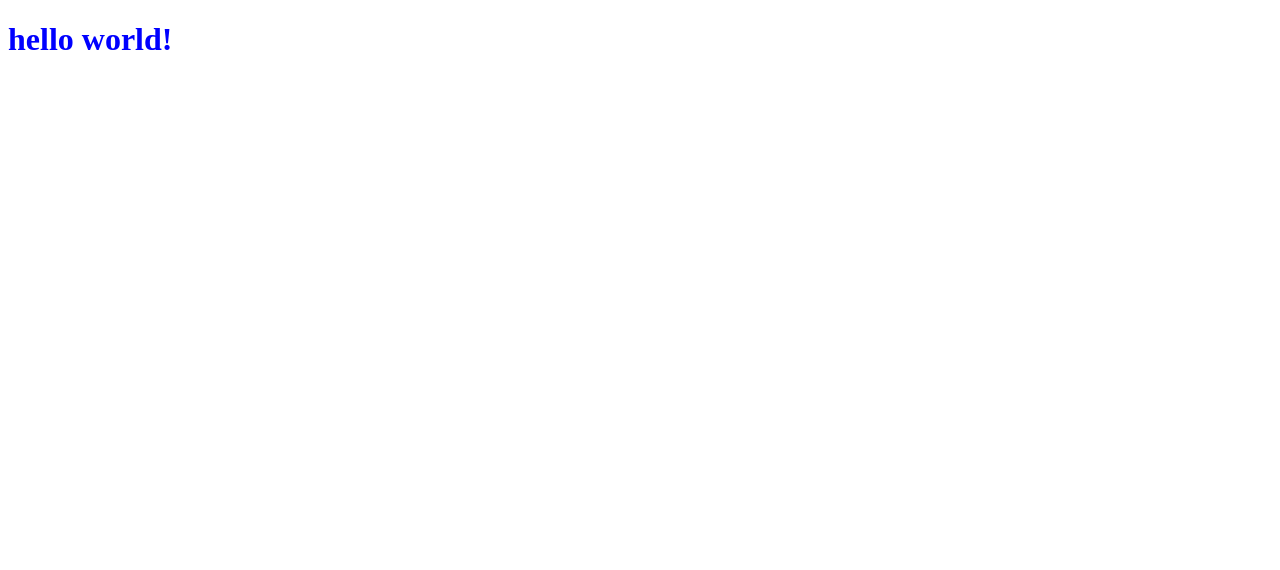
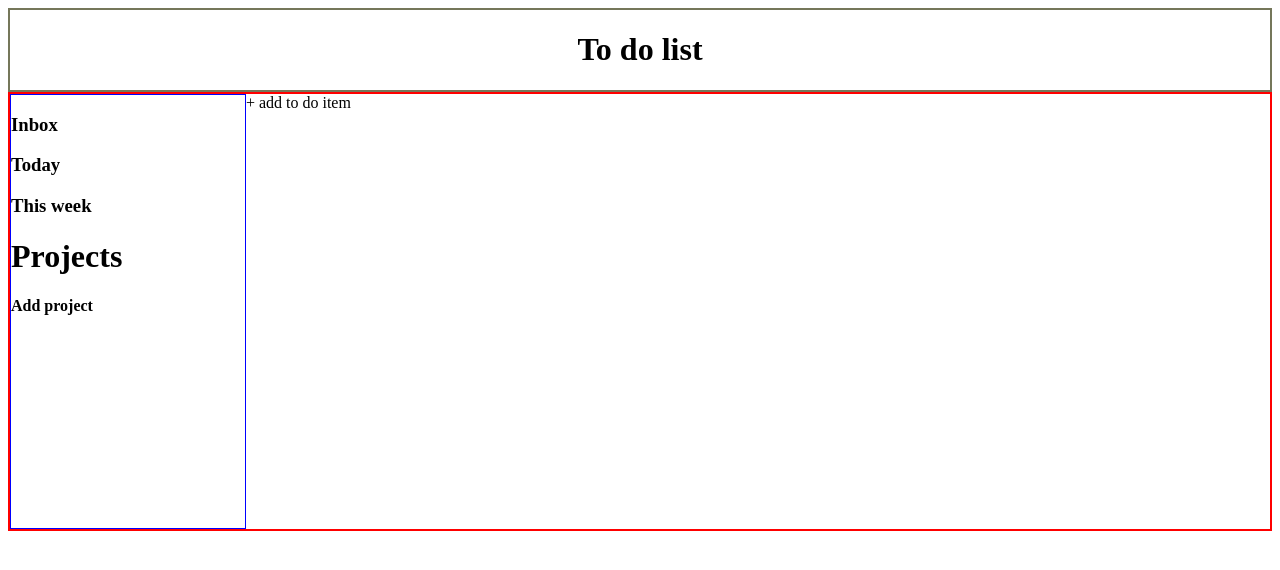
Before and after one commit to tyrone-code/todo-list, a website built with webpack: page src/template.html in a window 1280 px wide. Built offline with nearby package versions, Linux system fonts and the light colour scheme.

Commit message:
finished set up of webpack added general todo-list layout

```diff
--- a/src/greeting.js
+++ /dev/null
@@ -1,2 +0,0 @@
-// greeting.js
-export const greeting = "Hello, Odinite!";
--- /dev/null
+++ b/src/inbox.js
@@ -0,0 +1,2 @@
+// greeting.js
+export const greeting = "Hello, Odine!";
--- a/src/index.js
+++ b/src/index.js
@@ -1,5 +1,5 @@
 
 // index.js
-import { greeting } from "./greeting.js";
-
+import { greeting } from "./inbox.js";
+import './styles.css'
 console.log(greeting);
--- a/src/styles.css
+++ b/src/styles.css
@@ -1,3 +1,26 @@
-h1 {
-    color:blue;
+
+
+
+.header {
+    border:2px solid rgb(117, 119, 90);
+    text-align: center;
 }
+
+
+.main-flex-container{
+    display: flex;
+    border:2px solid red;
+
+}
+
+
+.main-flex-container div {
+    /* border: 2px solid orange; */
+    flex-grow: 2;
+}
+
+.sidebar {
+    border:1px solid blue;
+    padding-bottom:12rem;
+}
+.main-flex-container div:nth-of-type(2) {flex-grow: 15;}
--- a/src/template.html
+++ b/src/template.html
@@ -9,7 +9,20 @@
 </head>
 
 <body>
-    <h1>hello world!</h1>
+    <header class="header">
+        <h1 class="header-text">To do list</h1>
+    </header>
+    <div class="main-flex-container">
+        <div class="sidebar">
+            <h3>Inbox</h3>
+            <h3>Today</h3>
+            <h3>This week</h3>
+            <h1>Projects</h1>
+            <h4>Add project</h4>
+        </div>
+        <div class="todo-items">+ add to do item
+        </div>
+    </div>
 </body>
 
 </html>
--- a/webpack.config.js
+++ b/webpack.config.js
@@ -10,6 +10,10 @@ module.exports = {
     path: path.resolve(__dirname, "dist"),
     clean: true,
   },
+  devtool: "eval-source-map",
+  devServer: {
+    watchFiles: ["./src/template.html"],
+  },
   plugins: [
     new HtmlWebpackPlugin({
       template: "./src/template.html",
@@ -21,6 +25,14 @@ module.exports = {
         test: /\.css$/i,
         use: ["style-loader", "css-loader"],
       },
+      {
+        test: /\.html$/i,
+        loader: "html-loader",
+      },
+      {
+        test: /\.(png|svg|jpg|jpeg|gif)$/i,
+        type: "asset/resource",
+      },
     ],
   },
 };
```
Also changed, not shown: package.json (+7 -2 lines), 1 other file.
